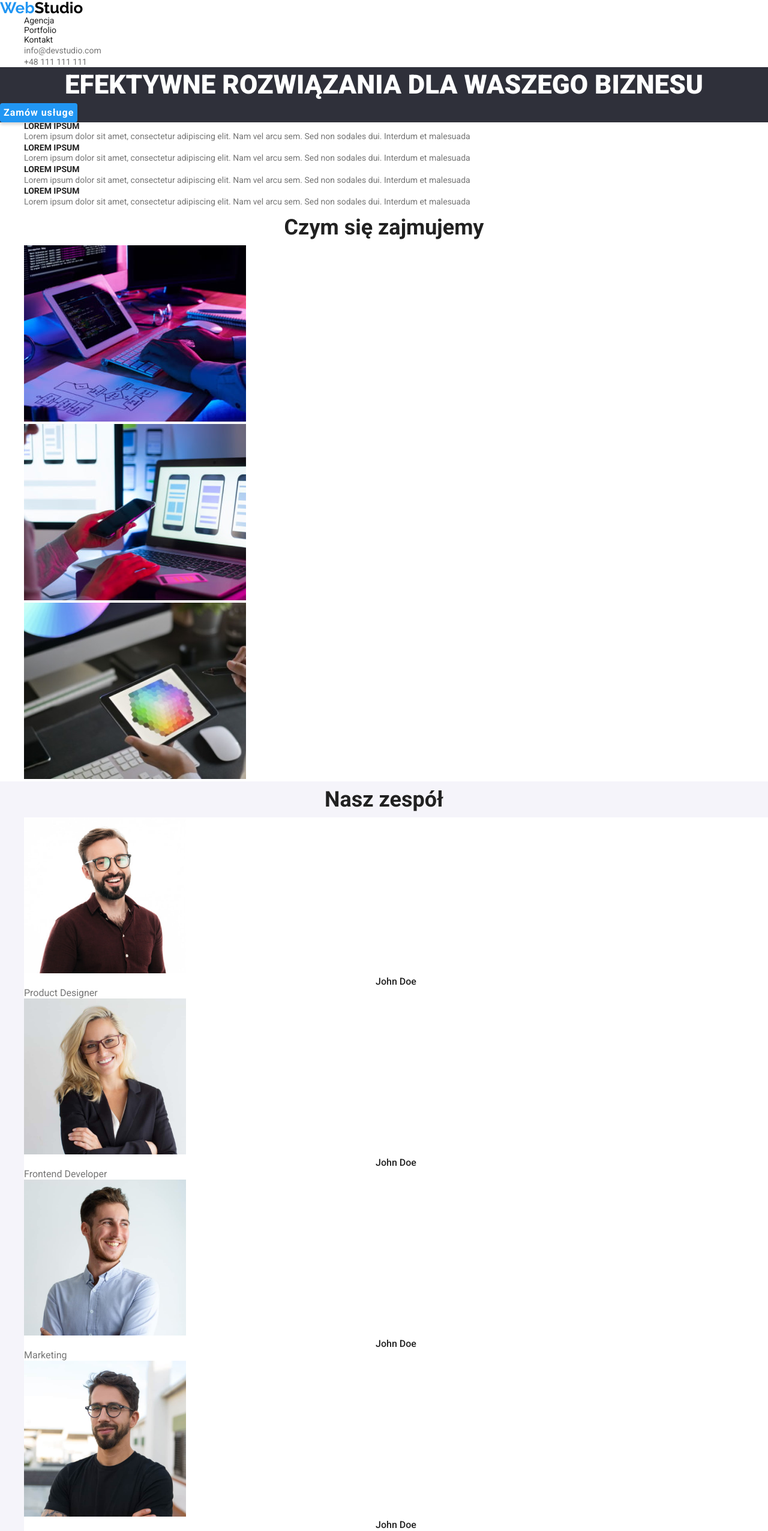
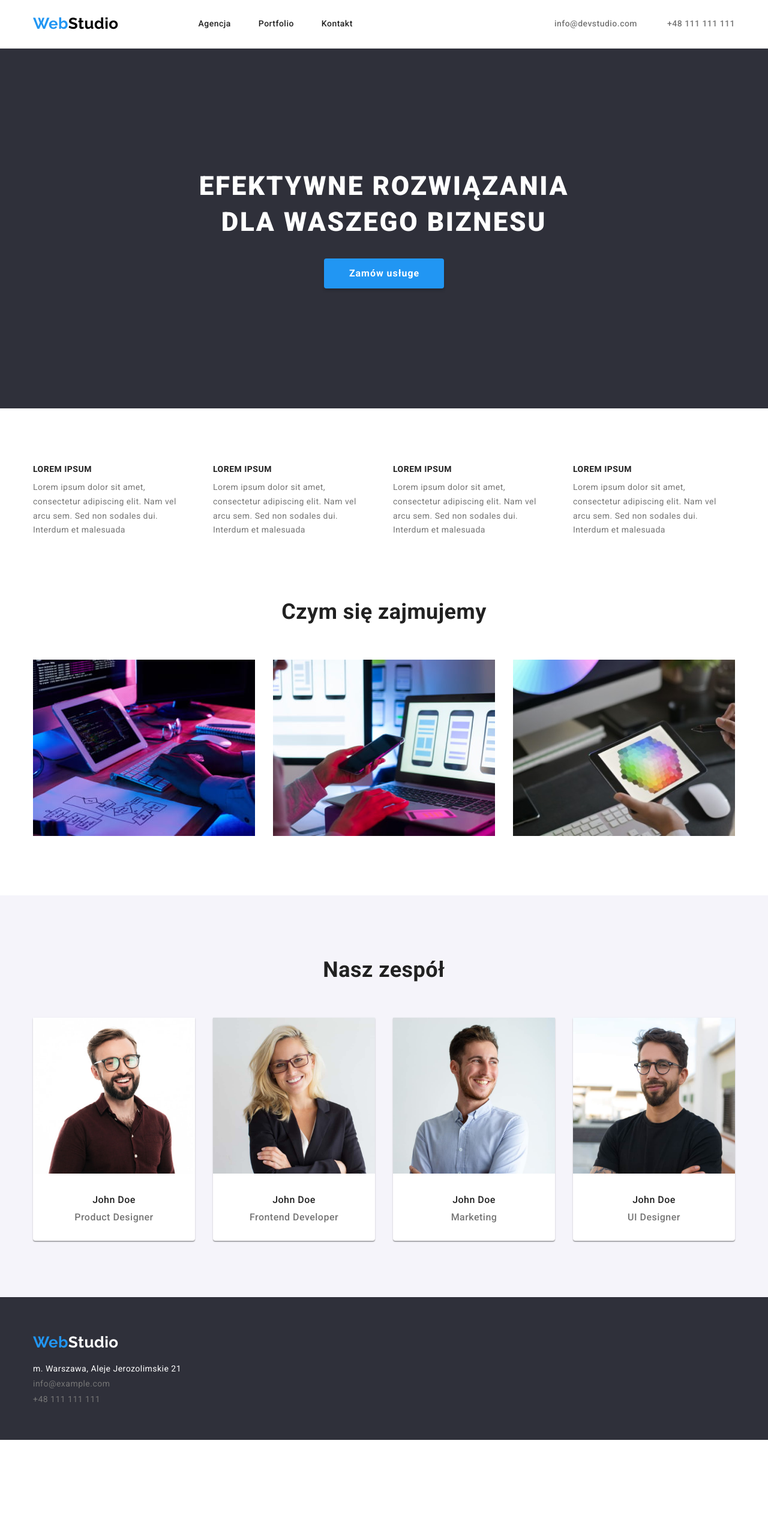
Before and after one commit to KKochmaniewicz/goit-markup-hw-03, a plain HTML site: page index.html in a window 1280 px wide. Shown: the top 2553 px of the page at 60% size. After the commit the page ends 2410 px from the top, so only its background shows below. Drawn offline with nearby package versions, Linux system fonts and the light colour scheme.

Commit message:
v1 to check

```diff
--- a/css/styles.css
+++ b/css/styles.css
@@ -1,12 +1,11 @@
-:root{
+:root {
   --color-text-primary: #212121;
   --color-text-light: #757575;
-    --color-active: #2196F3;
-    --bgcolor-dark: #2F303A;
-    --bgcolor-light: #FFFFFF;
-    --font-roboto: "Roboto";
-    --font-raleway: "Raleway";
-    --font-weight400: 400;
+  --color-active: #2196f3;
+  --bgcolor-dark: #2f303a;
+  --bgcolor-light: #ffffff;
+  --font-roboto: 'Roboto', sans-serif;
+  --font-raleway: 'Raleway';
   --font-weight500: 500;
   --font-weight600: 600;
   --font-weight700: 700;
@@ -24,52 +23,93 @@
 button {
   cursor: pointer;
 }
-body{
+body {
   font-family: var(--font-roboto), sans-serif;
   color: var(--color-text-primary);
-    letter-spacing: 0.03;
+  letter-spacing: 0.03em;
 }
-.menu{
-    font-size: 14px;
-    background-color: var(--bgcolor-light);
+.container {
+  max-width: 1200px;
+  width: 100%;
+  margin: 0 auto;
+  padding: 0 15px;
 }
-.link{
-   color: var(--color-text-primary);
+.section {
+  padding: 94px 0;
 }
-.link:hover, .contact-link:hover, .link:focus, .contact-link:focus{
-    color: var(--color-active);
+.header {
+  padding: 24px 0px 25px;
+  border-bottom: 1px solid #ececec;
 }
-.contact-link{
-  color:  var(--color-text-light);
-  font-size: 14px;
+.header-wrapper {
+  display: flex;
+  justify-content: space-between;
 }
-.logo-link{
+.logo {
   font-family: var(--font-raleway);
   font-weight: var(--font-weight700);
   font-size: 26px;
-    line-height: 1;
+  line-height: 1.19;
   color: var(--color-active);
 }
-.studio-top{
+.studio-top {
   color: #000000;
 }
-.header{
+.studio-bottom {
+  color: var(--bgcolor-light);
+}
+.menu {
+  background-color: var(--bgcolor-light);
+  display: flex;
+  gap: 93px;
+  align-items: center;
+}
+.navigation {
+  display: flex;
+  gap: 46px;
+}
+.link {
+  color: var(--color-text-primary);
+  font-weight: 500;
+  line-height: 1.14;
+  font-size: 14px;
+}
+.contacts {
+  display: flex;
+  gap: 50px;
+  align-items: center;
+}
+.contact-link,
+.contact-tel {
+  color: var(--color-text-light);
+  font-size: 14px;
+  line-height: 1.14;
+  font-weight: 500;
+}
+.link:hover,
+.contact-link:hover,
+.link:focus,
+.contact-link:focus,
+.contact-tel:hover,
+.contact-tel:focus {
+  color: var(--color-active);
+}
+.hero {
   background-color: var(--bgcolor-dark);
+  text-align: center;
 }
-h1{
+.hero-slogan {
   font-weight: var(--font-weight900);
   font-size: 44px;
   line-height: 1.36;
   text-align: center;
-    letter-spacing: 0.06;
+  letter-spacing: 0.06em;
   color: var(--bgcolor-light);
+  margin: 106px 252px 30px 252px;
 }
-.studio-bottom{
-    color: var(--bgcolor-light);
-}
-.button{
+.hero-button {
   font-family: var(--font-roboto);
-    font-size: inherit;
+  font-size: 16px;
   font-weight: var(--font-weight700);
   line-height: 1.88;
   color: var(--bgcolor-light);
@@ -78,76 +118,150 @@ h1{
   box-shadow: 0px 4px 4px rgba(0, 0, 0, 0.15);
   border-radius: 4px;
   border: none;
+  margin-bottom: 106px;
+  padding: 10px 41px 10px 42px;
 }
-.lorem{
+.lorem-list {
+  display: flex;
+  gap: 30px;
+  padding-left: 0;
+}
+.lorem {
   font-weight: var(--font-weight700);
   font-size: 14px;
-    line-height: 0.875;
+  line-height: 1.14;
   color: var(--color-text-primary);
+  margin-bottom: 10px;
 }
-.description{
+.lorem-description {
   font-style: normal;
   font-size: 14px;
   line-height: 1.71;
   color: var(--color-text-light);
 }
-.employee{
-    background-color: var(--bgcolor-light);
+.duties {
+  margin-top: -94px;
 }
-.team{
-    background-color: #F5F4FA;
-}
-.duties{
+.duties-title,
+.our-team {
   font-weight: var(--font-weight700);
   font-size: 36px;
   line-height: 1.67;
   text-align: center;
   color: var(--color-text-primary);
+  margin-bottom: 50px;
 }
-.name{
-    font-size: inherit;
+.duties-list,
+.our-team-list {
+  display: flex;
+  gap: 30px;
+  padding-left: 0;
+}
+.our-team {
+  padding-top: -94px;
+}
+.employee {
+  background-color: var(--bgcolor-light);
+  box-shadow: 0px 1px 3px rgba(0, 0, 0, 0.12), 0px 1px 1px rgba(0, 0, 0, 0.14),
+    0px 2px 1px rgba(0, 0, 0, 0.2);
+  border-radius: 0px 0px 4px 4px;
+  width: 270px;
+}
+.team {
+  background-color: #f5f4fa;
+}
+.name {
+  font-size: 16px;
   font-weight: var(--font-weight500);
   line-height: 1.1875;
   text-align: center;
   color: var(--color-text-primary);
+  margin-top: 30px;
 }
-.job{
+.job {
+  text-align: center;
+  line-height: 1.1875;
   color: var(--color-text-light);
+  margin-top: 10px;
+  padding-bottom: 30px;
 }
-.address{
+.footer {
+  color: var(--color-text-light);
+  padding-top: 60px;
+}
+.footer-list {
+  padding-left: 0;
+}
+.footer-address,
+.footer-mail,
+.footer-tel {
   font-size: 14px;
   font-style: normal;
   color: var(--bgcolor-light);
+  margin-bottom: 9px;
 }
-.footer{
+.footer-address {
+  margin-top: 20px;
+}
+.footer-link {
   color: var(--color-text-light);
 }
-.category{
+.footer-tel {
+  padding-bottom: 60px;
+}
+.category {
+  display: flex;
+  gap: 8px;
+  margin-bottom: 50px;
+  justify-content: center;
+}
+.category-button {
+  font-style: var(--font-roboto);
   font-weight: var(--font-weight500);
   line-height: 1.62;
   text-align: center;
   color: var(--color-text-primary);
   border: none;
-    background: #F5F4FA;
+  background: #f5f4fa;
   border-radius: 4px;
 }
-.category:hover, .category:focus{
+.category-button:hover,
+.category-button:focus {
   color: var(--bgcolor-light);
   background-color: var(--color-active);
-    box-shadow: 0px 3px 1px rgba(0, 0, 0, 0.1), 0px 1px 2px rgba(0, 0, 0, 0.08), 0px 2px 2px rgba(0, 0, 0, 0.12);
+  box-shadow: 0px 3px 1px rgba(0, 0, 0, 0.1), 0px 1px 2px rgba(0, 0, 0, 0.08),
+    0px 2px 2px rgba(0, 0, 0, 0.12);
   border-radius: 4px;
 }
-.examples{
+.examples-grid {
+  display: flex;
+  flex-wrap: wrap;
+  gap: 30px;
+  padding-left: 0;
+}
+.photos-description {
+  background: #ffffff;
+  border: 1px solid #eeeeee;
+}
+.examples-name {
   font-weight: var(--font-weight700);
   font-size: 18px;
   line-height: 2;
   letter-spacing: 0.06;
   color: var(--color-text-primary);
+  margin-top: 20px;
+  margin-left: 24px;
 }
-.examples-type{
+.examples-img {
+  display: block;
+}
+.examples-type {
   line-height: 1.88;
   color: var(--color-text-light);
+  margin-top: 4px;
+  margin-left: 24px;
+  padding-bottom: 20px;
 }
-.footer{
-    background-color: var(--bgcolor-dark)
+.footer {
+  background-color: var(--bgcolor-dark);
 }
--- a/index.html
+++ b/index.html
@@ -1,23 +1,24 @@
 <!DOCTYPE html>
 <html lang="pl">
+
 <head>
   <meta charset="UTF-8" />
   <meta http-equiv="X-UA-Compatible" content="IE=edge" />
   <meta name="viewport" content="width=device-width, initial-scale=1.0" />
   <title>WebStudio</title>
-    <link
-      href="https://fonts.googleapis.com/css2?family=Raleway:wght@700&family=Roboto:wght@400;500;700;900&display=swap"
-      rel="stylesheet"
-    />
+  <link href="https://fonts.googleapis.com/css2?family=Raleway:wght@700&family=Roboto:wght@400;500;700;900&display=swap"
+    rel="stylesheet" />
+  <link rel="stylesheet"
+    href="https://cdnjs.cloudflare.com/ajax/libs/modern-normalize/1.1.0/modern-normalize.min.css" />
   <link rel="stylesheet" href="./css/styles.css" />
 </head>
+
 <body>
-    <header>
+  <header class="header">
+    <div class=" container header-wrapper">
       <nav class="menu">
-        <a class="logo-link" href="./index.html"
-          >Web<span class="logo-link, studio-top">Studio</span></a
-        >
-        <ul>
+        <a class="logo" href="./index.html">Web<span class="logo-link, studio-top">Studio</span></a>
+        <ul class="navigation">
           <li>
             <a class="link" href="./index.html">Agencja</a>
           </li>
@@ -27,55 +28,61 @@
           <li><a class="link" href="#">Kontakt</a></li>
         </ul>
       </nav>
-      <ul>
+      <ul class="contacts">
         <li>
           <a class="contact-link" href="mailto:info@devstudio.com">info@devstudio.com</a>
         </li>
         <li>
-          <a class="contact-link" href="tel:+48111111111">+48 111 111 111</a>
+          <a class="contact-tel" href="tel:+48111111111">+48 111 111 111</a>
         </li>
       </ul>
+    </div>
   </header>
   <main>
-      <section class="header">
-        <h1>EFEKTYWNE ROZWIĄZANIA DLA WASZEGO BIZNESU</h1>
-        <button class="button" type="button">Zamów usługe</button>
+    <section class="section hero">
+      <div class="container">
+        <h1 class="hero-slogan">EFEKTYWNE ROZWIĄZANIA DLA WASZEGO BIZNESU</h1>
+        <button class="hero-button" type="button">Zamów usługe</button>
+      </div>
     </section>
-      <section>
-        <ul>
+    <section class="section">
+      <div class="container">
+        <ul class="lorem-list">
           <li>
             <h3 class="lorem">LOREM IPSUM</h3>
-            <p class="description">
+            <p class="lorem-description">
               Lorem ipsum dolor sit amet, consectetur adipiscing elit. Nam vel arcu sem. Sed non
               sodales dui. Interdum et malesuada
             </p>
           </li>
           <li>
             <h3 class="lorem">LOREM IPSUM</h3>
-            <p class="description">
+            <p class="lorem-description">
               Lorem ipsum dolor sit amet, consectetur adipiscing elit. Nam vel arcu sem. Sed non
               sodales dui. Interdum et malesuada
             </p>
           </li>
           <li>
             <h3 class="lorem">LOREM IPSUM</h3>
-            <p class="description">
+            <p class="lorem-description">
               Lorem ipsum dolor sit amet, consectetur adipiscing elit. Nam vel arcu sem. Sed non
               sodales dui. Interdum et malesuada
             </p>
           </li>
           <li>
             <h3 class="lorem">LOREM IPSUM</h3>
-            <p class="description">
+            <p class="lorem-description">
               Lorem ipsum dolor sit amet, consectetur adipiscing elit. Nam vel arcu sem. Sed non
               sodales dui. Interdum et malesuada
             </p>
           </li>
         </ul>
+      </div>
     </section>
-      <section>
-        <h2 class="duties">Czym się zajmujemy</h2>
-        <ul>
+    <section class="section duties">
+      <div class="container">
+        <h2 class="duties-title">Czym się zajmujemy</h2>
+        <ul class="duties-list">
           <li>
             <img src="images/programming.jpg" alt="Programowanie" width="370" height="294" />
           </li>
@@ -86,48 +93,52 @@
             <img src="images/tablet.jpg" alt="Projektowanie stron" width="370" height="294" />
           </li>
         </ul>
+      </div>
     </section>
-      <section class="team">
-        <h2 class="duties">Nasz zespół</h2>
-        <ul>
+    <section class="section team">
+      <div class="container">
+        <h2 class="our-team">Nasz zespół</h2>
+        <ul class="our-team-list">
           <li class="employee">
             <img src="images/designer.jpg" alt="Product Designer" width="270" height="260" />
             <h3 class="name">John Doe</h3>
-            <p class="name, job">Product Designer</p>
+            <p class="name job">Product Designer</p>
           </li>
           <li class="employee">
             <img src="images/frontend.jpg" alt="Frontend Developer" width="270" height="260" />
             <h3 class="name">John Doe</h3>
-            <p class="name, job">Frontend Developer</p>
+            <p class="name job">Frontend Developer</p>
           </li>
           <li class="employee">
             <img src="images/marketing.jpg" alt="Marketing" width="270" height="260" />
             <h3 class="name">John Doe</h3>
-            <p class="name, job">Marketing</p>
+            <p class="name job">Marketing</p>
           </li>
           <li class="employee">
-            <img src="images/ui.jpg" alt="UI Designer width="270" height="260" />
+            <img src="images/ui.jpg" alt="UI Designer width=" 270" height="260" />
             <h3 class="name">John Doe</h3>
-            <p class="name, job">UI Designer</p>
+            <p class="name job">UI Designer</p>
           </li>
         </ul>
+      </div>
     </section>
   </main>
   <footer class="footer">
-      <a class="logo-link" href="./index.html"
-        >Web<span class="logo-link, studio-bottom">Studio</span></a
-      >
+    <div class="container">
+      <a class="logo" href="./index.html">Web<span class="logo-link, studio-bottom">Studio</span></a>
       <address>
-        <ul>
-          <li class="description, address">m. Warszawa, Aleje Jerozolimskie 21</li>
-          <li>
-            <a class="address, description" href="mailto:info@example.com">info@example.com</a>
+        <ul class="footer-list">
+          <li class="footer-address">m. Warszawa, Aleje Jerozolimskie 21</li>
+          <li class="footer-mail">
+            <a class="footer-link" href="mailto:info@example.com">info@example.com</a>
           </li>
-          <li>
-            <a class="address, description" href="tel:+48111111111">+48 111 111 111</a>
+          <li class="footer-tel">
+            <a class="footer-link" href="tel:+48111111111">+48 111 111 111</a>
           </li>
         </ul>
       </address>
+    </div>
   </footer>
 </body>
+
 </html>
```
Also changed, not shown: portfolio.html (+80 -55 lines). Lines whose indentation alone changed are shown as unchanged.
